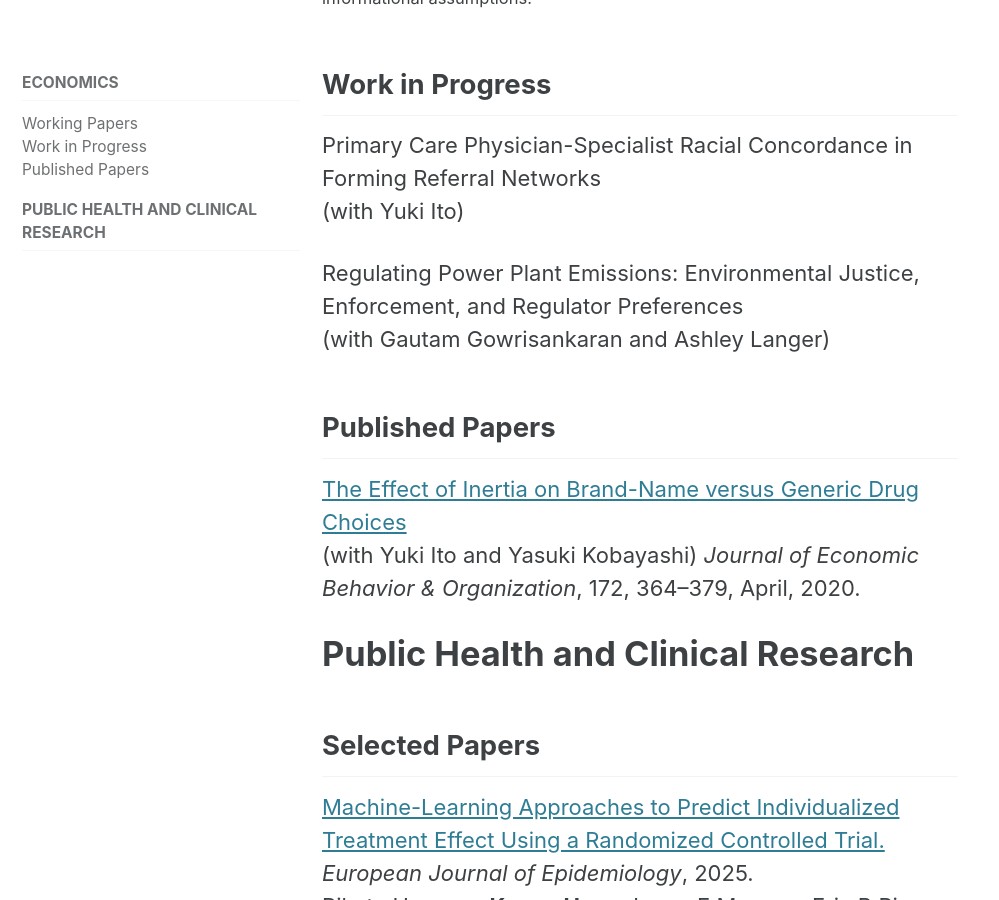
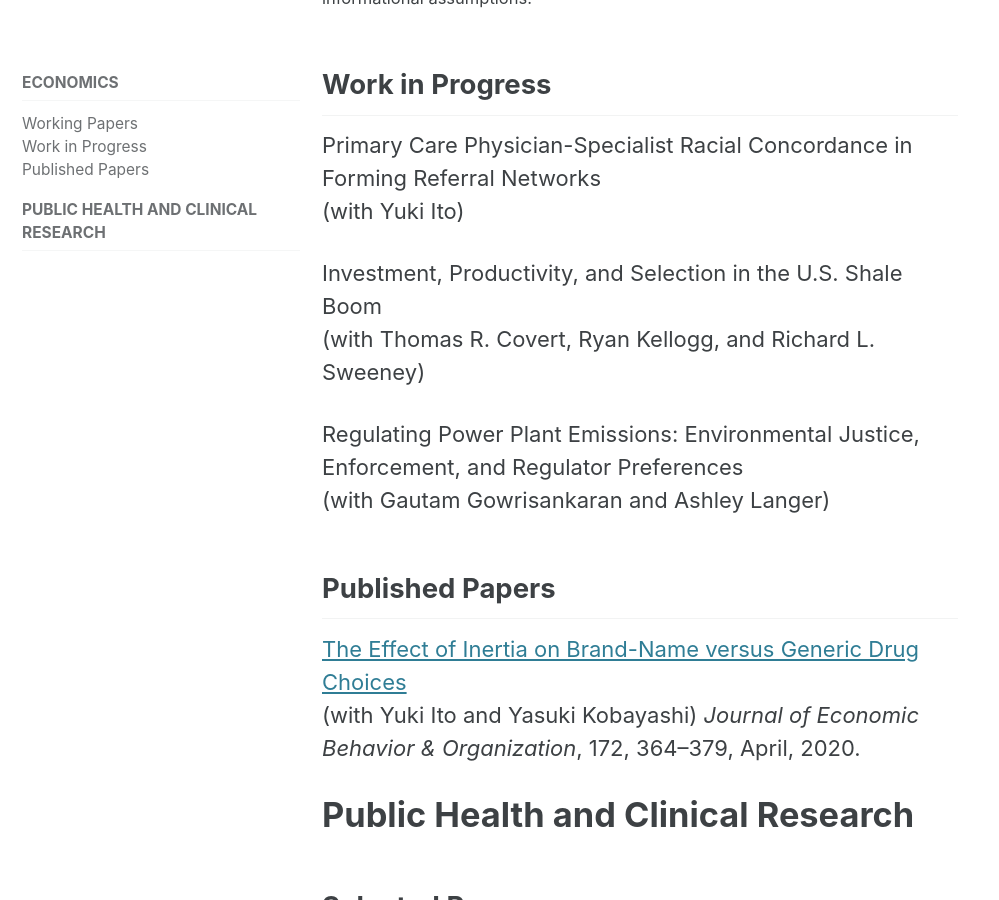
Before and after one commit to harakonan/harakonan.github.io, a Jekyll site: the page built from _research/research.md, in a window 1280 px wide and 900 px high, scrolled down 1218 px. Shown: the whole window, without its empty margins (0-999 px from the left). Built offline with Jekyll 4.4.1, drawn with Linux system fonts in a browser that asks for light colours; cached includes are drawn as plain includes.

Commit message:
JMP minor update

```diff
--- a/_research/research.md
+++ b/_research/research.md
@@ -19,6 +19,9 @@ permalink: /research/
 
 Primary Care Physician-Specialist Racial Concordance in Forming Referral Networks<br>
 (with Yuki Ito)
+
+Investment, Productivity, and Selection in the U.S. Shale Boom<br>
+(with Thomas R. Covert, Ryan Kellogg, and Richard L. Sweeney)
 
 Regulating Power Plant Emissions: Environmental Justice, Enforcement, and Regulator Preferences<br>
 (with Gautam Gowrisankaran and Ashley Langer)
```
Also changed, not shown: 5 other files.
